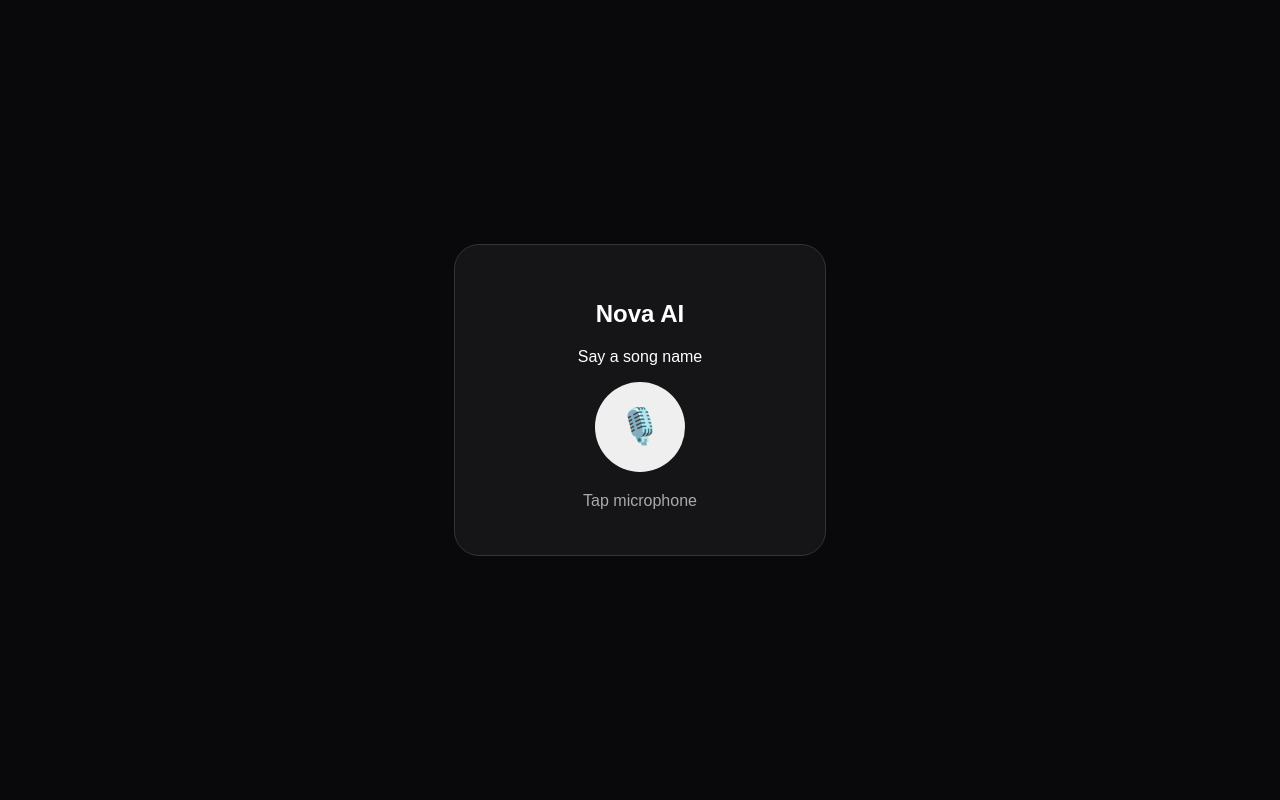
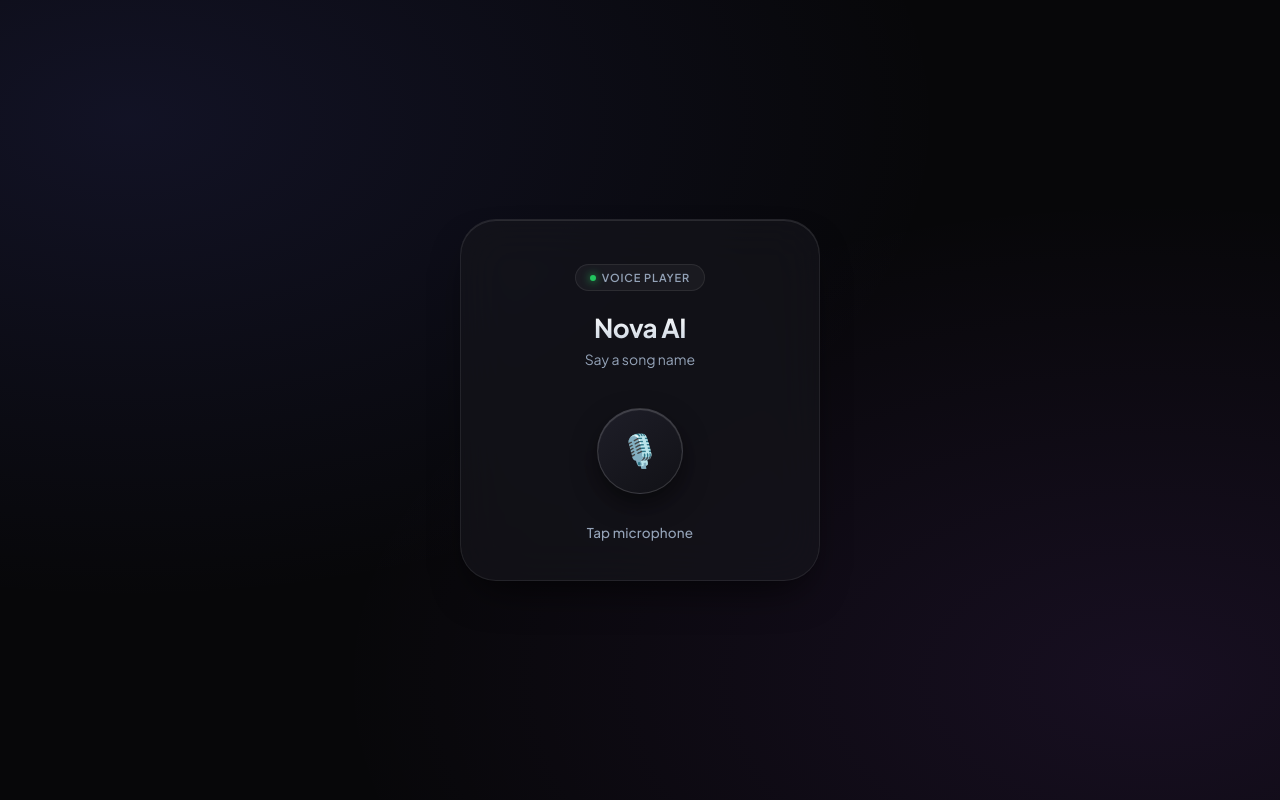
Before and after one commit to rahamanrahu/agent, a Flask app: page / in a window 1280 px wide. Run offline with Flask 3, Linux system fonts and the light colour scheme.

Commit message:
Refactor HTML and CSS for improved styling

```diff
--- a/app/templates/index.html
+++ b/app/templates/index.html
@@ -6,48 +6,204 @@
 <meta name="viewport" content="width=device-width,initial-scale=1">
 <title>Nova AI</title>
 
+<!-- Modern Clean Typography -->
+<link rel="preconnect" href="https://fonts.googleapis.com">
+<link rel="preconnect" href="https://fonts.gstatic.com" crossorigin>
+<link href="https://fonts.googleapis.com/css2?family=Plus+Jakarta+Sans:wght@400;500;600;700&display=swap" rel="stylesheet">
+
 <style>
-body{
-    margin:0;
-    height:100vh;
-    display:grid;
-    place-items:center;
-    background:#09090b;
-    color:white;
-    font-family:Arial;
+:root {
+    --bg-dark: #070709;
+    --card-bg: rgba(22, 22, 28, 0.65);
+    --border-subtle: rgba(255, 255, 255, 0.08);
+    --accent: #6366f1;
+    --accent-glow: rgba(99, 102, 241, 0.35);
+    --text-primary: #f8fafc;
+    --text-secondary: #94a3b8;
 }
 
-.card{
-    width:300px;
-    padding:35px;
-    text-align:center;
-    background:#151518;
-    border:1px solid #333;
-    border-radius:25px;
+* {
+    box-sizing: border-box;
+    margin: 0;
+    padding: 0;
+    -webkit-font-smoothing: antialiased;
 }
 
-.mic{
-    width:90px;
-    height:90px;
-    border:0;
-    border-radius:50%;
-    font-size:35px;
-    cursor:pointer;
+body {
+    min-height: 100vh;
+    display: grid;
+    place-items: center;
+    background-color: var(--bg-dark);
+    background-image:
+        radial-gradient(at 10% 15%, rgba(99, 102, 241, 0.12) 0px, transparent 50%),
+        radial-gradient(at 90% 85%, rgba(168, 85, 247, 0.1) 0px, transparent 50%);
+    color: var(--text-primary);
+    font-family: 'Plus Jakarta Sans', system-ui, -apple-system, sans-serif;
+    overflow: hidden;
 }
 
-.status{
-    margin-top:20px;
-    color:#aaa;
+/* Glassmorphism Card Container */
+.card {
+    position: relative;
+    width: 360px;
+    padding: 44px 32px 36px;
+    text-align: center;
+    background: var(--card-bg);
+    border: 1px solid var(--border-subtle);
+    border-radius: 36px;
+    backdrop-filter: blur(24px);
+    -webkit-backdrop-filter: blur(24px);
+    box-shadow:
+        0 20px 40px -15px rgba(0, 0, 0, 0.7),
+        inset 0 1px 0 rgba(255, 255, 255, 0.1);
 }
 
-.song{
-    margin-top:10px;
-    font-size:13px;
+.brand-badge {
+    display: inline-flex;
+    align-items: center;
+    gap: 6px;
+    padding: 6px 14px;
+    margin-bottom: 20px;
+    background: rgba(255, 255, 255, 0.04);
+    border: 1px solid rgba(255, 255, 255, 0.08);
+    border-radius: 9999px;
+    font-size: 11px;
+    font-weight: 600;
+    letter-spacing: 0.08em;
+    text-transform: uppercase;
+    color: var(--text-secondary);
 }
 
-.listening{
-    transform:scale(1.1);
-    box-shadow:0 0 0 10px #ffffff18;
+.brand-badge span {
+    width: 6px;
+    height: 6px;
+    border-radius: 50%;
+    background: #22c55e;
+    box-shadow: 0 0 8px #22c55e;
+}
+
+.card h2 {
+    font-size: 26px;
+    font-weight: 700;
+    letter-spacing: -0.02em;
+    background: linear-gradient(180deg, #ffffff 0%, #cbd5e1 100%);
+    -webkit-background-clip: text;
+    -webkit-text-fill-color: transparent;
+    margin-bottom: 6px;
+}
+
+.card p {
+    font-size: 14px;
+    color: var(--text-secondary);
+    font-weight: 400;
+    margin-bottom: 36px;
+}
+
+/* Mic Button Styling & Ambient Glow */
+.mic-wrapper {
+    position: relative;
+    display: inline-flex;
+    align-items: center;
+    justify-content: center;
+    margin: 4px auto 30px;
+}
+
+.mic {
+    width: 86px;
+    height: 86px;
+    border: 1px solid rgba(255, 255, 255, 0.15);
+    border-radius: 50%;
+    font-size: 32px;
+    cursor: pointer;
+    background: linear-gradient(145deg, #1e1e28, #111116);
+    box-shadow:
+        0 10px 24px rgba(0, 0, 0, 0.5),
+        inset 0 1px 1px rgba(255, 255, 255, 0.2);
+    display: flex;
+    align-items: center;
+    justify-content: center;
+    transition: transform 0.3s cubic-bezier(0.34, 1.56, 0.64, 1),
+                box-shadow 0.3s ease,
+                border-color 0.3s ease;
+    user-select: none;
+    -webkit-tap-highlight-color: transparent;
+}
+
+.mic:hover:not(:disabled) {
+    transform: translateY(-2px) scale(1.03);
+    border-color: rgba(255, 255, 255, 0.3);
+    box-shadow:
+        0 14px 28px rgba(0, 0, 0, 0.6),
+        inset 0 1px 1px rgba(255, 255, 255, 0.3);
+}
+
+.mic:active:not(:disabled) {
+    transform: scale(0.96);
+}
+
+.mic:disabled {
+    opacity: 0.4;
+    cursor: not-allowed;
+    filter: grayscale(1);
+}
+
+/* Pulsing Wave when Active */
+.listening {
+    transform: scale(1.08) !important;
+    border-color: var(--accent) !important;
+    background: linear-gradient(145deg, #242438, #151520) !important;
+    box-shadow:
+        0 0 0 8px rgba(99, 102, 241, 0.15),
+        0 0 0 18px rgba(99, 102, 241, 0.08),
+        0 0 35px var(--accent-glow) !important;
+    animation: pulse-ring 2s infinite cubic-bezier(0.4, 0, 0.6, 1);
+}
+
+@keyframes pulse-ring {
+    0%, 100% {
+        box-shadow:
+            0 0 0 8px rgba(99, 102, 241, 0.2),
+            0 0 0 18px rgba(99, 102, 241, 0.08),
+            0 0 35px var(--accent-glow);
+    }
+    50% {
+        box-shadow:
+            0 0 0 12px rgba(99, 102, 241, 0.25),
+            0 0 0 28px rgba(99, 102, 241, 0.04),
+            0 0 45px var(--accent-glow);
+    }
+}
+
+/* Dynamic Status Feedback */
+.status {
+    font-size: 13.5px;
+    font-weight: 500;
+    color: var(--text-secondary);
+    letter-spacing: 0.01em;
+    min-height: 20px;
+    transition: color 0.2s ease;
+}
+
+/* Floating Song Chip */
+.song {
+    margin-top: 14px;
+    font-size: 13px;
+    font-weight: 600;
+    color: #e2e8f0;
+    background: rgba(255, 255, 255, 0.05);
+    border: 1px solid rgba(255, 255, 255, 0.06);
+    border-radius: 12px;
+    padding: 8px 14px;
+    display: inline-block;
+    max-width: 90%;
+    white-space: nowrap;
+    overflow: hidden;
+    text-overflow: ellipsis;
+    empty-cells: hide;
+}
+
+.song:empty {
+    display: none;
 }
 </style>
 </head>
@@ -56,13 +212,19 @@ body{
 
 <div class="card">
 
+    <div class="brand-badge">
+        <span></span> Voice Player
+    </div>
+
     <h2>Nova AI</h2>
 
     <p>Say a song name</p>
 
-    <button id="mic" class="mic">
-        🎙️
-    </button>
+    <div class="mic-wrapper">
+        <button id="mic" class="mic">
+            🎙️
+        </button>
+    </div>
 
     <div id="status" class="status">
         Tap microphone
```
